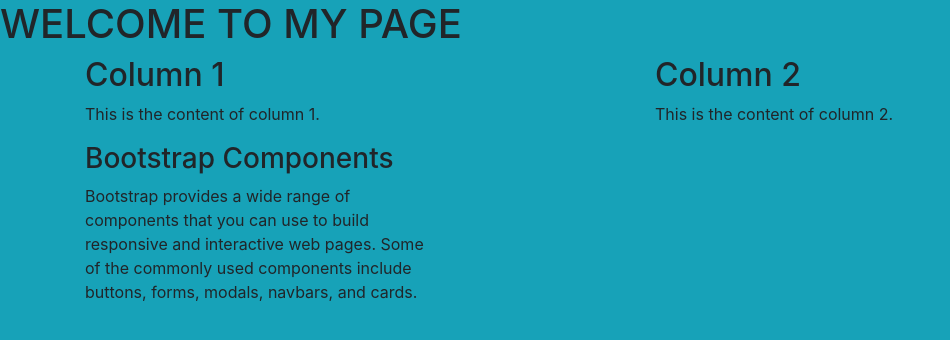
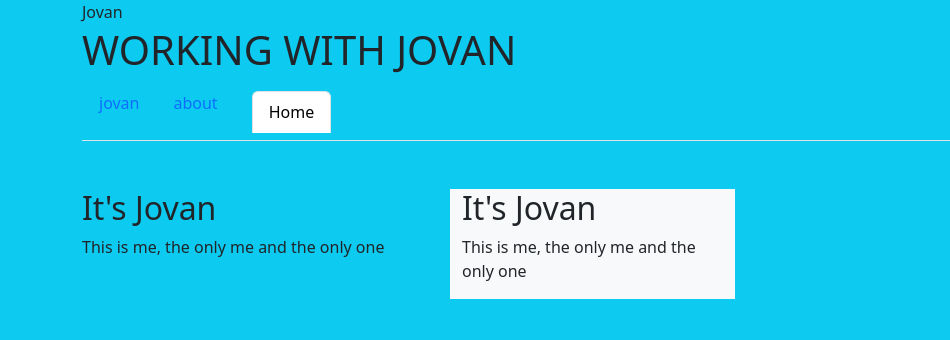
Before and after one commit to Jovansuubi/jovan-web, a plain HTML site: page index.html in a window 1280 px wide. Shown: the whole page, without its empty margins (0-950 px from the left). Drawn offline with nearby package versions, Linux system fonts and the light colour scheme.

Commit message:
Update index.html

```diff
--- a/index.html
+++ b/index.html
@@ -8,27 +8,48 @@
 
 </head>
 <body class = "bg-info">
-    <h1>WELCOME TO MY PAGE</h1>
+  <nav clas="navbar navbar-expand-lg navbar-dark site-nav sticky-top">
     <div class="container">
+        <a class="navbar-brand" href="index.html">Jovan</a>
+        <button class="navbar-toggler" type="button" data-bs-toggle="collapse" data-bs-target="#mainNav" aria-controls="mainNav" aria-expanded="false" aria-label="Toggle navigation">
+        <span class="navbar-toggler-icon"></span>
+        <div class="collapse navbar-collapse" id="mainNav">
+            <ul class="navbar-nav ms-auto">
+                <li class="nav-item">
+                    <a class="nav-link active" aria-current="page" href="index.html">Home</a>
+                    </li>
+        </button>
+    </div>
+  </nav>
+    <header class="container">
+        <h1>WORKING WITH JOVAN</h1>
+    </header>
+    <nav class="container">
+        <ul class="nav nav-tabs">
+            <li class="nav-item">
+                <a class="nav-link" href="#">jovan</a>
+            </li>
+            <li  class="nav-item">
+                <a class="nav-link" href="#">about</a>
+            </li>
+            <li class="nav-link">
+            <a class="nav-link active" aria-current="page" href="#">Home</a>
+
+            </li>
+        </ul>
+    </nav>
+    <main c class="container">
         <div class="row">
-            <div class="col-md-6">
-                <h2>Column 1</h2>
-                <p>This is the content of column 1.</p>
-            </div>
-            <div class="col-md-6">
-                <h2>Column 2</h2>
-                <p>This is the content of column 2.</p>
-            </div>
+            <section class="col-4 mt-5">
+                <h2>It's Jovan</h2>
+                <p>This is me, the only me and the only one</p>
+            </section>
+            <section class="col-3 bg-light mt-5">
+                <h2>It's Jovan</h2>
+                <p>This is me, the only me and the only one</p>
+            </section>
         </div>
-    </div>
-    <div class="container">
-        <div class="row">
-           <div class="col-md-4">
-              <h3>Bootstrap Components</h3>
-               <p>Bootstrap provides a wide range of components that you can use to build responsive and interactive web pages. Some of the commonly used components include buttons, forms, modals, navbars, and cards.</p>
-           </div>
-        </div>
-    </div>
+    </main>
     <script type="module" src="https://cdn.jsdelivr.net/npm/bootstrap@6.0.0-alpha.1/dist/js/bootstrap.bundle.min.js" integrity="sha384-1a/pXj49ZQ1aHEmrJ+gMw1otqoVsYwlEnlD8mIfY2TV03r20Y0CN7uqx1tQogjPL" crossorigin="anonymous"></script>
 </body>
 </html>
```
